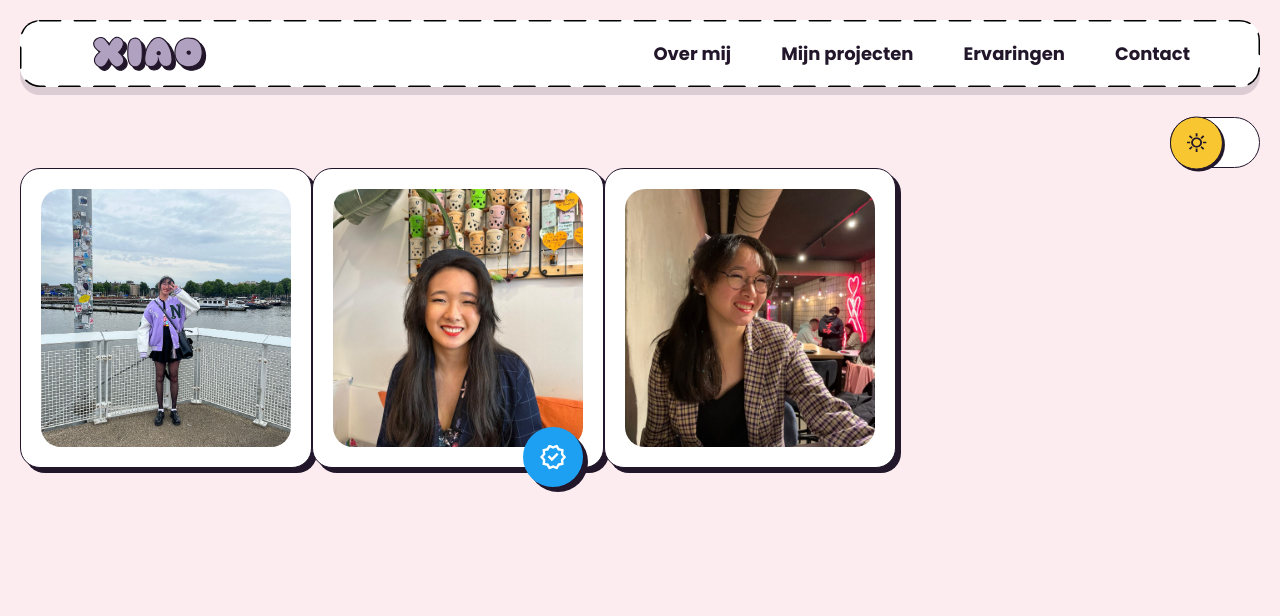
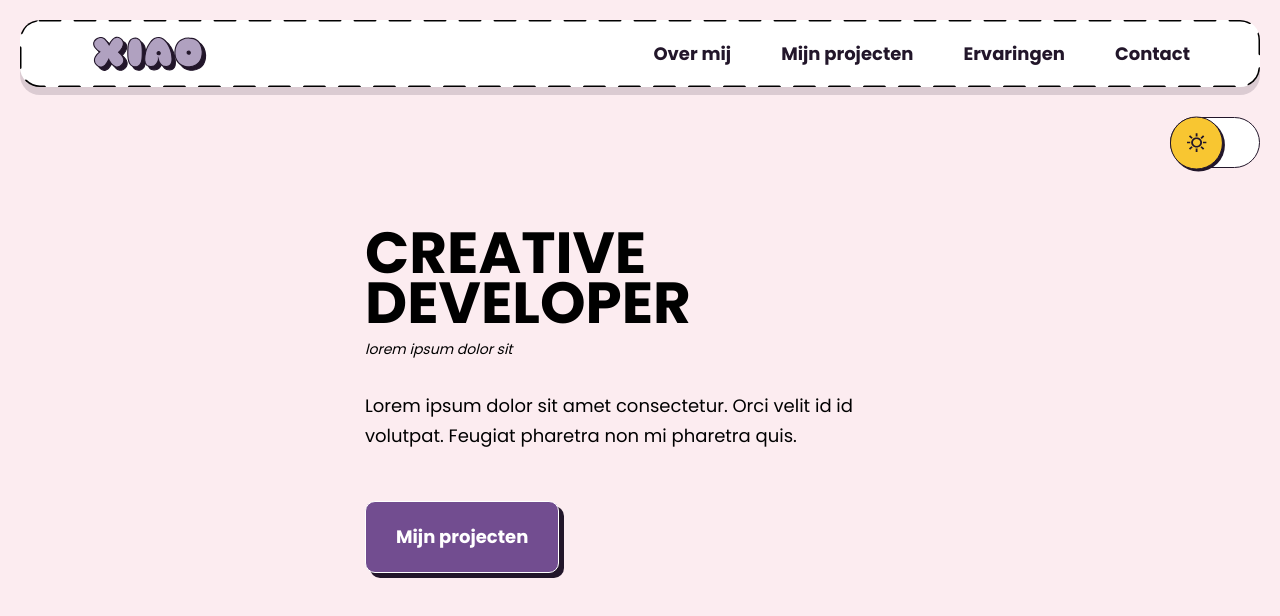
Before and after one commit to xiaonanpols21/Portfolio, a Next.js app: page / in a window 1280 px wide. Shown: the top 616 px of the page. Built offline with nearby package versions, Linux system fonts and the light colour scheme.

Commit message:
header content

```diff
--- a/public/data/data.json
+++ b/public/data/data.json
@@ -12,6 +12,10 @@
         {
             "url": "/img/h-3.jpeg",
             "alt": "Xiao Nan in Hongdae"
+        },
+        {
+            "url": "/img/h-4.jpg",
+            "alt": "Xiao Nans verjaardag"
         }
     ]
 }
--- a/src/components/global/header/header.module.scss
+++ b/src/components/global/header/header.module.scss
@@ -122,13 +122,13 @@
 @media (min-width: 992px) {
     .section {
         header {
-            max-width: 1300px;
+            max-width: 81.25rem; // 1300px
             margin: auto;
             padding: 1rem 4.375rem; // 70px
 
             > img {
-                width: 120px;
-                height: 35px;
+                width: 7.5rem; // 120px
+                height: 2.188rem; // 35px
             }
 
             label {
--- a/src/components/global/scollGallery/index.js
+++ b/src/components/global/scollGallery/index.js
@@ -18,8 +18,8 @@ export default function ScrollGallery({ data }) {
     return (
         <section className={styles.section}>
             <ul ref={ulRef}>
-                {data.map(item => (
-                    <li key={item}>
+                {data.map((item, key) => (
+                    <li key={key}>
                         <Image
                             src={item.url}
                             width={300}
--- a/src/components/global/scollGallery/scrollGallery.module.scss
+++ b/src/components/global/scollGallery/scrollGallery.module.scss
@@ -6,7 +6,7 @@
         gap: 0px;
         overflow-x: auto;
         margin: 0px -1.25rem;
-        padding: 0px 1.25rem 60px 1.25rem;
+        padding: 0px 1.25rem 1.875rem 1.25rem; // 30px
         scroll-snap-type: x mandatory;
 
         /* Hide scrollbar for Chrome, Safari and Opera */
@@ -86,3 +86,35 @@
 	0% { opacity: 1; transform: translateX(0) scale(1); }
 	100% { opacity: 0.5; transform: translateX(-1%) scale(0.8); }
 }
+
+@media (min-width: 576px) {
+    .section {
+        ul {
+            gap: 1.25rem;
+
+            img {
+                width: 300px;
+            }
+
+            li {
+                height: 350px;
+            }
+        }
+    }
+
+    @keyframes animate-in-x {
+        0% { opacity: 0.5; transform: translateX(10%) scale(0.5); }
+        100% { opacity: 1; transform: translateX(0) scale(1); }
+    }
+
+    @keyframes animate-out-x {
+        0% { opacity: 1; transform: translateX(0) scale(1); }
+        100% { opacity: 0.5; transform: translateX(-10%) scale(0.5); }
+    }
+}
+
+@media (min-width: 992px) {
+    .section {
+        display: none;
+    }
+}
--- a/src/components/hero/hero.module.scss
+++ b/src/components/hero/hero.module.scss
@@ -1,91 +1,45 @@
 @import "../../styles/variables.scss";
 
 .section {
+    @include flex(column, 30px);
     margin-top: 4.188rem + 1.875rem; // 67px 30px
     padding: 1.25rem;
 
-    ul {
-        display: flex;
-        gap: 0px;
-        overflow-x: auto;
-        margin: 0px -1.25rem;
-        padding: 0px 1.25rem 60px 1.25rem;
-        scroll-snap-type: x mandatory;
-
-        /* Hide scrollbar for Chrome, Safari and Opera */
-        &::-webkit-scrollbar {
-            display: none;
-        }
-
-        /* Hide scrollbar for IE, Edge and Firefox */
-        & {
-            -ms-overflow-style: none;  /* IE and Edge */
-            scrollbar-width: none;  /* Firefox */
-        }
-        // Bron: https://www.w3schools.com/howto/howto_css_hide_scrollbars.asp
-
-        img {
-            width: 15.625rem; // 250px
-            height: 100%;
-            object-fit: cover;
-            border-radius: 1.25rem;
-        }
-
-        li {
-            position: relative;
-            display: block;
-            list-style: none;
-            padding: 1.25rem;
-            height: 18.75rem; // 300px
-            border: 1px solid $black;
-            border-radius: 1.25rem;
-            box-shadow: $box-shadow-5;
-            background-color: $white;
-            scroll-snap-align: center;
-
-            animation: animate-in-x linear forwards,
-                animate-out-x linear forwards;
-                animation-timeline: view(x);
-                animation-range: entry, exit;
-
-            &:nth-child(3n) {
-                animation: animate-in-x linear forwards,
-                animate-out-x linear forwards;
-                animation-timeline: view(x);
-                animation-range: entry, exit;
-            }
-        }
+    h1 {
+        @include f58;
+        line-height: 3.125rem; // 50px
+        text-transform: uppercase;
     }
 }
 
-.verified {
-    position: absolute;
-    right: 1.25rem;
-    bottom: -1.25rem;
-    width: 3.75rem; // 60px
-    aspect-ratio: 1/1;
-    background-color: $blue;
-    border-radius: 3.125rem; // 50px
-    box-shadow: $box-shadow-5;
+.headerContent {
+    @include flex(column, 1.25rem);
 
-    &::before {
-        content: "";
-        position: absolute;
-        top: 50%;
-        left: 50%;
-        transform: translate(-50%, -50%);
-        width: 26px;
-        height: 25px;
-        background-image: url("../../../public/img/icons/verified.svg");
+    p {
+        &:first-of-type {
+            @include f14;
+            font-style: italic;
+            margin: -0.625rem 0px 0.625rem 0px;
+        }
+
+        &:last-of-type {
+            @include f18;
+        }
+    }
+
+    button {
+        @include btn1;
+        margin-top: 1.875rem; // 30px
     }
 }
 
-@keyframes animate-in-x {
-    0% { opacity: 0.5; transform: translateX(1%) scale(0.8); }
-    100% { opacity: 1; transform: translateX(0) scale(1); }
+@media (min-width: 576px) {
+    .headerContent {
+        max-width: 550px;
+        margin: auto;
+
+       button {
+        width: fit-content;
+       }
+    }
 }
-
-@keyframes animate-out-x {
-    0% { opacity: 1; transform: translateX(0) scale(1); }
-    100% { opacity: 0.5; transform: translateX(-1%) scale(0.8); }
-}
--- a/src/components/hero/index.js
+++ b/src/components/hero/index.js
@@ -1,6 +1,7 @@
 import data from "../../../public/data/data.json";
 import DarkMode from "../darkMode";
 import ScrollGallery from "../global/scollGallery";
+import HeroGallery from "../heroGallery";
 
 import styles from "./hero.module.scss";
 
@@ -11,6 +12,14 @@ export default function Hero() {
         <section className={styles.section}>
             <DarkMode/>
             <ScrollGallery data={imgData} />
+            <HeroGallery/>
+
+            <div className={styles.headerContent}>
+                <h1>Creative developer</h1>
+                <p>lorem ipsum dolor sit</p>
+                <p>Lorem ipsum dolor sit amet consectetur. Orci velit id id volutpat. Feugiat pharetra non mi pharetra quis.</p>
+                <button>Mijn projecten</button>
+            </div>
         </section>
     )
 }
--- /dev/null
+++ b/src/components/heroGallery/heroGallery.module.scss
@@ -0,0 +1,7 @@
+
+
+@media (max-width: 992px) {
+    .section {
+        display: none;
+    }
+}
--- /dev/null
+++ b/src/components/heroGallery/index.js
@@ -0,0 +1,9 @@
+import styles from "./heroGallery.module.scss";
+
+export default function HeroGallery() {
+    return (
+        <section className={styles.section}>
+
+        </section>
+    )
+}
--- a/src/styles/index.scss
+++ b/src/styles/index.scss
@@ -20,3 +20,7 @@ body {
 	white-space: nowrap;
 	width: 1px;
 }
+
+p {
+	@include f16;
+}
--- a/src/styles/variables.scss
+++ b/src/styles/variables.scss
@@ -12,6 +12,7 @@ $box-shadow: 2px 2px 0px 0px $black;
 $box-shadow-5: 5px 5px 0px 0px $black;
 
 // Font
+$font-stack: "Poppins", sans-serif;
 @mixin f14 {
     font-size: 0.875rem; // 14px
     line-height: 1.438rem; // 23px
@@ -32,6 +33,11 @@ $box-shadow-5: 5px 5px 0px 0px $black;
     line-height: 2.5rem; // 40px
 }
 
+@mixin f58 {
+    font-size: 3.625rem; // 58 px
+    line-height: 4.313rem; // 69px
+}
+
 // Fex
 @mixin flex($direction, $gap) {
     display: flex;
@@ -44,3 +50,15 @@ $box-shadow-5: 5px 5px 0px 0px $black;
     justify-content: $justify;
     align-items: $align;
 }
+
+@mixin btn1 {
+    @include f18;
+    font-family: $font-stack;
+    font-weight: bold;
+    color: $white;
+    padding: 1.25rem 1.875rem;
+    background-color: $purple;
+    border: 1px solid $white;
+    border-radius: 0.625rem; // 10px
+    box-shadow: $box-shadow-5;
+}
```
Also changed, not shown: public/img/h-4.jpg (added).
